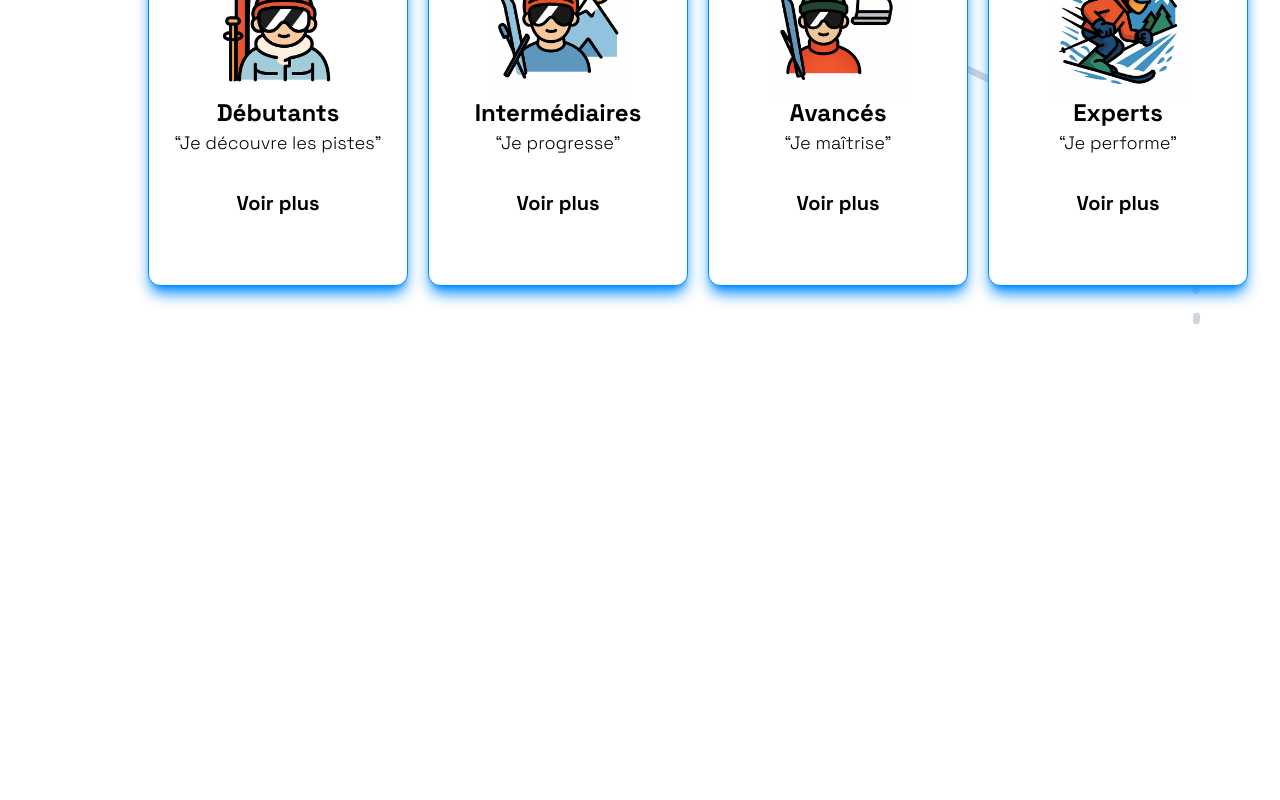
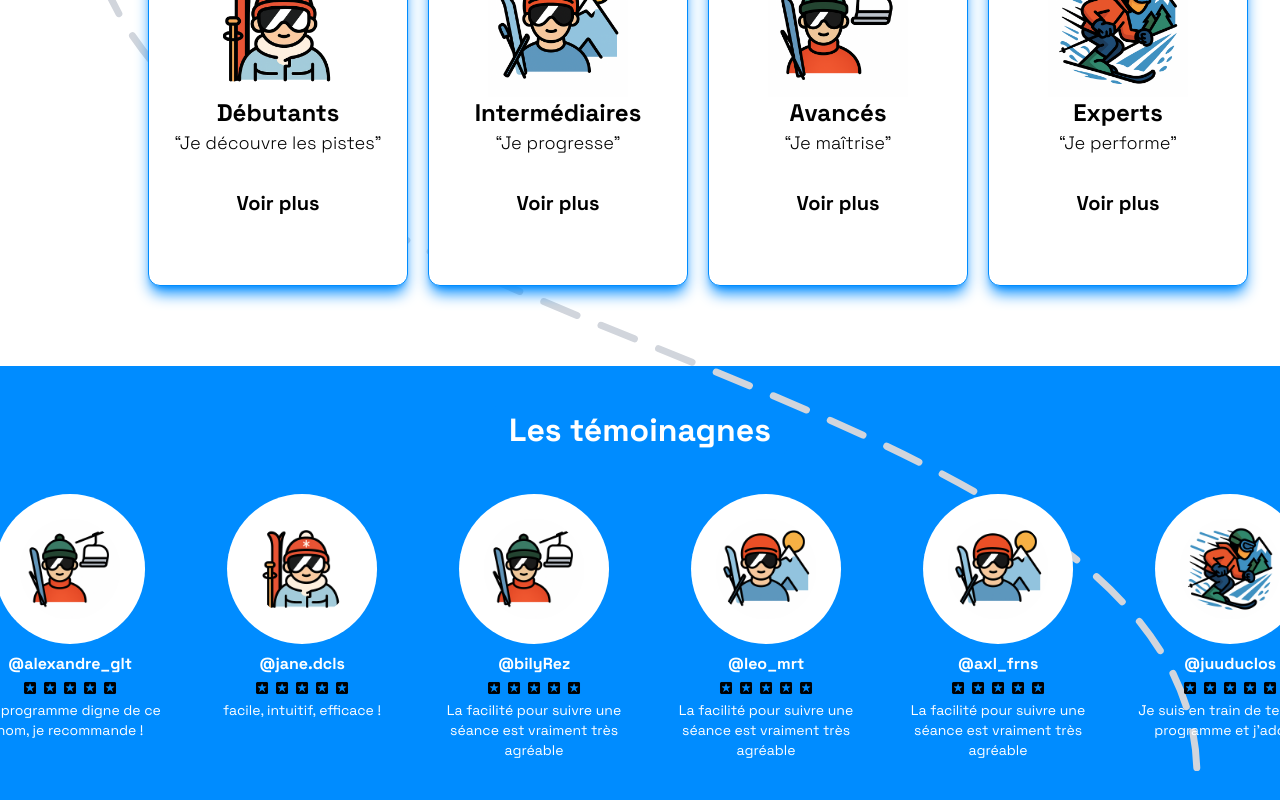
Before and after one commit to mathysFor/WinterMateProg, a Next.js app: page / in a window 1280 px wide. Shown: the part 1869-2669 px from the top of the page. Before the commit the page ends 2195 px from the top, so only its background shows below. Built offline with nearby package versions, Linux system fonts and the light colour scheme.

Commit message:
who DONE

```diff
--- a/src/app/globals.css
+++ b/src/app/globals.css
@@ -15,6 +15,19 @@
   }
 }
 
+/* Animation*/
+
+
+@keyframes marquee {
+  0%   { transform: translateX(0); }
+  100% { transform: translateX(-50%); }
+}
+
+.animate-marquee {
+  display: flex;
+  width: max-content;
+  animation: marquee 25s linear infinite;
+}
 /* IMPORTANT : ne PAS fixer de font-family ici.
    Laisse Next Font (Inter) s’appliquer via className sur <body>. */
 
@@ -22,3 +35,13 @@ body {
   background: var(--background);
   color: var(--foreground);
 }
+
+
+/* Masque les scrollbars horizontales */
+.scrollbar-hide::-webkit-scrollbar {
+  display: none;
+}
+.scrollbar-hide {
+  -ms-overflow-style: none;  /* IE et Edge */
+  scrollbar-width: none;     /* Firefox */
+}
--- a/src/app/page.js
+++ b/src/app/page.js
@@ -4,6 +4,7 @@ import { Compteur } from "@/components/sections/Compteur/Compteur";
 import { SkiTrack } from "@/components/ui/SkiTrack";
 import { Why } from "@/components/sections/Why/Why";
 import { Who } from "@/components/sections/Who/Who";
+import { Reviews } from "@/components/sections/Reviews/Reviews";
 export default function Home() {
   return (
     <main className=" bg-white overflow-x-hidden overflow-y-visible">
@@ -14,6 +15,7 @@ export default function Home() {
       <Compteur />
       <Why />
       <Who />
+      <Reviews/>
     </main>
   );
 }
--- /dev/null
+++ b/src/components/sections/Reviews/Reviews.jsx
@@ -0,0 +1,16 @@
+import HowItWorksHeader from "../Why/how_it_works_header"
+import { ReviewsList } from "./reviews_list"
+import { Space_Grotesk } from "next/font/google"
+
+const spaceGrotesk = Space_Grotesk({ subsets: ["latin"] })
+
+export const Reviews = ({ }) => {
+
+    return(
+        <div className={`bg-[#008CFF] ${spaceGrotesk.className} `}>
+            <HowItWorksHeader divClassName={"pb-0 "} className={'text-[28px]'} title={"Les témoinagnes"} />
+
+            <ReviewsList />
+        </div>
+    )
+}
--- /dev/null
+++ b/src/components/sections/Reviews/reviews_list.jsx
@@ -0,0 +1,80 @@
+"use client"
+import Image from "next/image"
+
+const reviewsTab = [
+  { id: 1, avatar: "/profil/addicted.png", stars: 5, comment: "La facilité pour suivre une séance est vraiment très agréable", username: "@axl_frns" },
+  { id: 2, avatar: "/profil/black.png", stars: 5, comment: "Je suis en train de tester le programme et j'adore !", username: "@juuduclos" },
+  { id: 3, avatar: "/profil/regular.png", stars: 5, comment: "Un programme digne de ce nom, je recommande !", username: "@alexandre_glt" },
+  { id: 4, avatar: "/profil/week.png", stars: 5, comment: "facile, intuitif, efficace !", username: "@jane.dcls" },
+  { id: 5, avatar: "/profil/regular.png", stars: 5, comment: "La facilité pour suivre une séance est vraiment très agréable", username: "@bilyRez" },
+  { id: 6, avatar: "/profil/addicted.png", stars: 5, comment: "La facilité pour suivre une séance est vraiment très agréable", username: "@leo_mrt" },
+]
+
+const GenerateStars = ({ stars }) => (
+  <div className="flex justify-center gap-1 mt-1" aria-hidden>
+    {[...Array(stars)].map((_, i) => (
+      <Image key={i} src="/reviews/rating.png" width={16} height={16} alt="star" />
+    ))}
+  </div>
+)
+
+ const Review = ({ avatar, username, stars, comment }) => {
+
+  return (
+    <div className="w-[180px] md:w-[200px] shrink-0 text-center">
+      <div className="bg-white w-[84px] h-[84px] md:w-[100px] md:h-[100px] xl:w-[150px] xl:h-[150px] rounded-full mx-auto flex items-center justify-center">
+        <Image src={avatar} className="rounded-full md:w-[80px] md:h-[80px]  xl:w-[100px] xl:h-[100px]  " width={64} height={64} alt={`${username} avatar`} />
+      </div>
+      <p className="text-white font-bold mt-2">{username}</p>
+      <GenerateStars stars={stars} />
+      <p className="text-white font-regular text-sm mt-1">{comment}</p>
+    </div>
+  )
+}
+
+export const ReviewsList = () => {
+  // Duplicate the list to enable seamless looping (50% shift)
+  const loop = [...reviewsTab, ...reviewsTab,...reviewsTab]
+
+
+
+  return (
+    <div className="overflow-hidden bg-[#008CFF] py-10">
+      <div className="marquee flex gap-8 pointer-events-none">
+        {loop.map((r, idx) => {
+
+          return (
+            <Review
+              key={`${r.id}-${idx}`}
+              avatar={r.avatar}
+              username={r.username}
+              stars={r.stars}
+              comment={r.comment}
+            />
+          )
+        })}
+      </div>
+
+      <style jsx>{`
+        .marquee {
+          width: max-content;
+          animation: marquee 25s linear infinite;
+        }
+        @media (hover: hover) and (pointer: fine) {
+          .marquee:hover {
+            animation-play-state: paused;
+          }
+        }
+        @keyframes marquee {
+          0% { transform: translateX(0); }
+          100% { transform: translateX(-50%); }
+        }
+        @media (prefers-reduced-motion: reduce) {
+          .marquee { animation: none; }
+        }
+      `}</style>
+    </div>
+  )
+}
+
+export default ReviewsList
--- a/src/components/sections/Who/Title.jsx
+++ b/src/components/sections/Who/Title.jsx
@@ -6,8 +6,8 @@ const space = Space_Grotesk({ subsets: ["latin"], display: "swap" });
 const Title = ({  }) => {
 
     return (
-      <div className=" text-center pt-10    w-[100vw]">
-        <h2 className={`${space.className} text-[22px] md:text-[28px] lg:text-[32px] font-bold text-black`}>Pour qui est fait ce programme ?</h2>
+      <div className=" text-center pt-10 relative     w-[100vw]">
+        <h2 className={`${space.className} text-[22px] md:text-[28px] z-50 lg:text-[32px] bg-white font-bold text-black`}>Pour qui est fait ce programme ?</h2>
       </div>
     );
   };
--- a/src/components/sections/Who/Who.jsx
+++ b/src/components/sections/Who/Who.jsx
@@ -3,7 +3,7 @@ import Title from "./Title";
 
 export const Who = () => {
   return (
-    <section className="bg-white">
+    <section className="bg-white pb-10">
       <Title />
       <Cards/>
     </section>
--- a/src/components/sections/Who/cards.jsx
+++ b/src/components/sections/Who/cards.jsx
@@ -103,7 +103,7 @@ export const Cards = () => {
 
   return (
     <FlipContext.Provider value={{ flippedIndex, setFlippedIndex, isHoverCapable }}>
-      <div className="overflow-x-auto xl:mt-10 lg:flex ">
+      <div  style={{ scrollbarWidth: "none", msOverflowStyle: "none" }} className="overflow-x-auto  xl:mt-10 lg:flex ">
         <div className="flex gap-5 px-5  xl:w-[80%] xl:mx-auto pb-10 pt-10 w-max lg:w-full lg:justify-around" onMouseLeave={() => setFlippedIndex(null)}>
           {cards.map((card, index) => (
             <Card
--- a/src/components/sections/Why/how_it_works.jsx
+++ b/src/components/sections/Why/how_it_works.jsx
@@ -17,7 +17,7 @@ const stepsJoin = [
   },
   {
     title: "Simple & accessible",
-    description: "Des exercices simples, accessibles partout, dans une plateforme intuitive.",
+    description: "Des exercices simples et sans matériel, accessibles partout, dans une plateforme intuitive.",
     video: "/video/video_demo_booking.mp4"
   },
   {
@@ -29,7 +29,8 @@ const stepsJoin = [
     title: "Pensé pour le ski",
     description: "Un programme créé par un skieur pro, pensé pour tous les passionnés de glisse.",
     video: "/video/video_demo_landing.mp4"
-  }
+  },
+
 ];
 
 const HowItWorks = ({}) => {
@@ -132,7 +133,7 @@ const HowItWorks = ({}) => {
       <div className=" w-full py-4 flex justify-center">
         <Button
           variant="whiteOnBlue"
-          className="mb-10 mt-5 font-bold"
+          className="mb-10 mt-5 z-50  font-bold"
           size="lg"
           onClick={() => (window.location.href = '#pricing')}
         >
--- a/src/components/sections/Why/how_it_works_header.jsx
+++ b/src/components/sections/Why/how_it_works_header.jsx
@@ -1,9 +1,9 @@
-const HowItWorksHeader = ({  }) => {
+const HowItWorksHeader = ({ title, className, divClassName }) => {
 
     return (
-         <div className="relative text-center py-10 z-50">
-        <h2 className="inline-block px-4  rounded text-[22px] lg:text-[32px] bg-[#008CFF] z-50 font-bold text-white">
-          Pourquoi acheter ce programme ?
+         <div className={`relative text-center py-10 z-50 ${divClassName}`}>
+        <h2  className={`inline-block px-4  rounded text-[22px] lg:text-[32px] bg-[#008CFF] z-50 font-bold text-white ${className}`}>
+          {title ? title : 'Pourquoi acheter ce programme ?'}
         </h2>
       </div>
     );
```
Also changed, not shown: public/reviews/rating.png (added).
